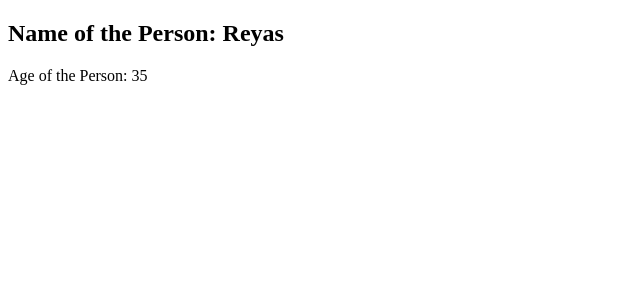
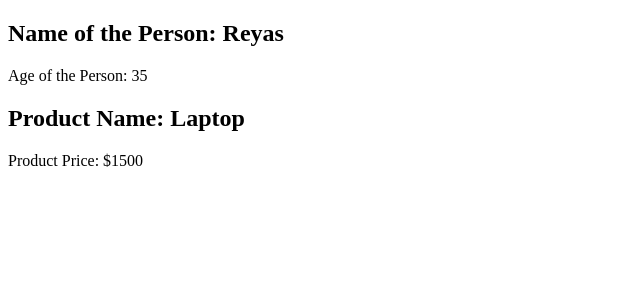
Before and after one commit to AfiyaZannuba/React-Learning, a React (Vite) app: page / in a window 1280 px wide. Shown: the top 300 px of the page, without its empty margins (0-640 px from the left). Built offline with nearby package versions, Linux system fonts and the light colour scheme.

Commit message:
Props challenge-2 is completed

```diff
--- a/src/App.jsx
+++ b/src/App.jsx
@@ -1,8 +1,12 @@
 import Person from "./components/Person";
+import Product from "./components/Product";
 
 const App = () => {
   return (
+    <main>
     <Person name="Reyas" age="35" />
+    <Product name="Laptop" price="$1500"/>
+    </main>
   )
 }
 
--- /dev/null
+++ b/src/components/Product.jsx
@@ -0,0 +1,10 @@
+const Product = (props) => {
+    return(
+        <section>
+            <h2>Product Name: {props.name}</h2>
+            <p>Product Price: {props.price}</p>
+        </section>
+    )
+}
+
+export default Product;
```
